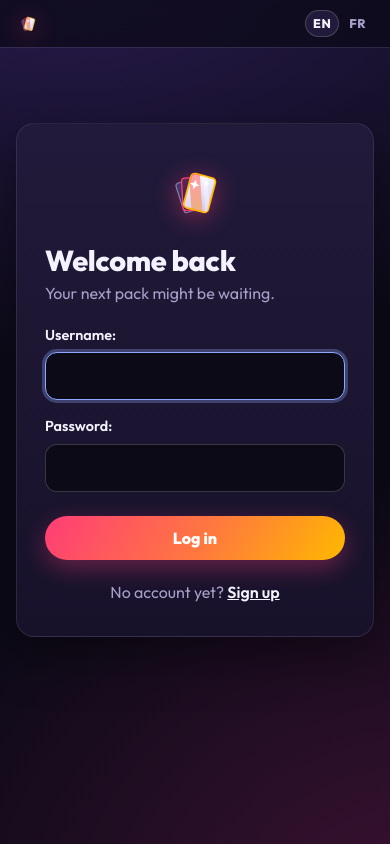
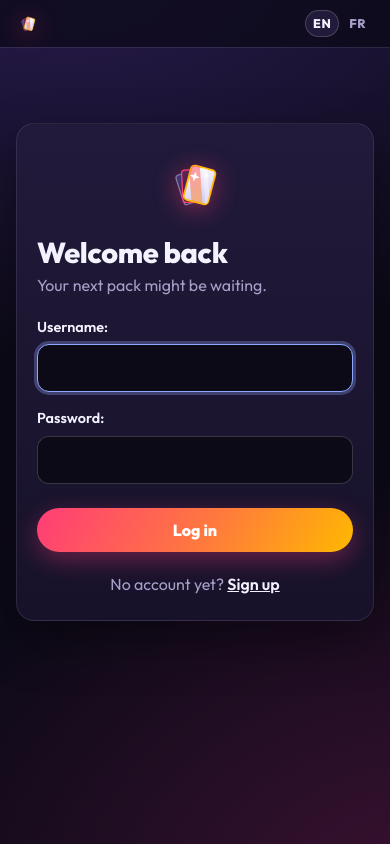
Before and after one commit to LucaCeccarelli/EmaPack, a Django app: page /login/?next=/ in a window 390 px wide. Run offline with Django 5.2, Linux system fonts and the light colour scheme.

Commit message:
feat(auth): fix wasted bottom space and tighten form padding on mobile
--bottom-nav-h was reserved by main's padding on every page below
600px, even logged-out ones like login/signup that render no tab bar
at all — scope it to body:has(.nav) instead. Also trims the auth card's
padding a bit below 480px for more usable width on an iPhone screen.

Co-Authored-By: Claude Sonnet 5 <noreply@anthropic.com>

```diff
--- a/game/static/game/tcg.css
+++ b/game/static/game/tcg.css
@@ -22,11 +22,13 @@
 
 :root {
   /* Height of the mobile bottom tab bar, incl. the home-indicator safe area —
-     read by any page that needs to keep fixed elements clear of it. */
+     read by any page that needs to keep fixed elements clear of it. Scoped
+     to body:has(.nav) so logged-out pages (login/signup), which render no
+     tab bar at all, don't reserve empty space for one. */
   --bottom-nav-h: 0px;
 }
 @media (max-width: 600px) {
-  :root { --bottom-nav-h: calc(60px + env(safe-area-inset-bottom)); }
+  body:has(.nav) { --bottom-nav-h: calc(60px + env(safe-area-inset-bottom)); }
 }
 
 * { box-sizing: border-box; }
@@ -124,6 +126,7 @@ main {
 .btn.ghost { background: var(--surface-2); color: var(--text); box-shadow: inset 0 0 0 1px var(--line-strong); }
 .btn.block { display: block; width: 100%; }
 .form { max-width: 420px; margin: 6vh auto; padding: 32px 28px; text-align: left; }
+@media (max-width: 480px) { .form { padding: 24px 20px; } }
 .form h1 { margin: 16px 0 4px; font-size: 1.8rem; }
 .form > .muted { margin: 0 0 20px; }
 .form label { display: block; margin-bottom: 6px; font-weight: 600; font-size: .9rem; }
```
